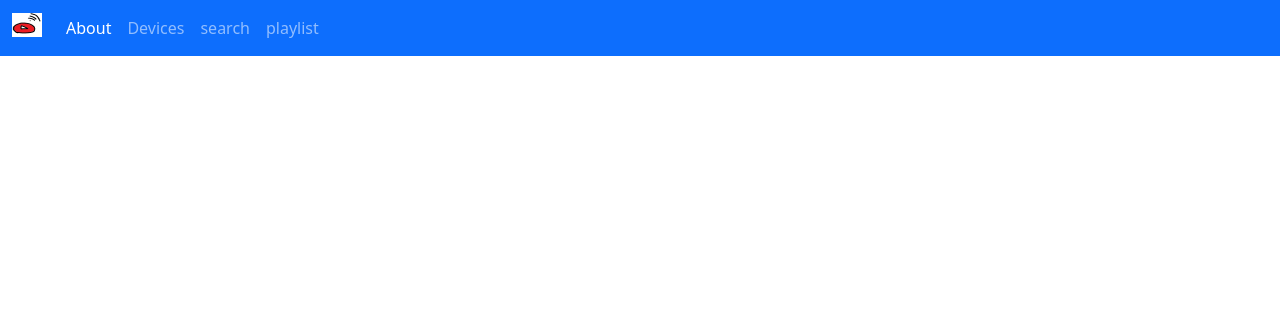
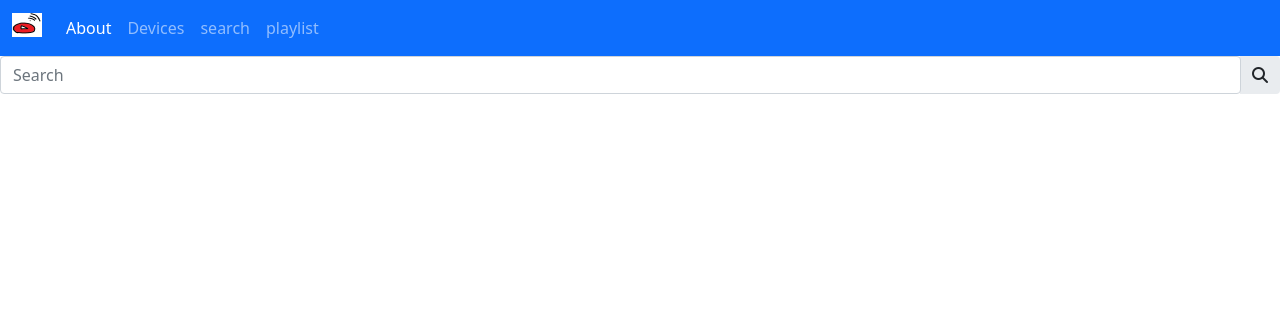
Before and after one commit to purethunder110/Webcast, a Flask app: page / in a window 1280 px wide. Shown: the top 316 px of the page. Run offline with Flask 3, Linux system fonts and the light colour scheme.

Commit message:
template inheritance

```diff
--- a/templates/about.html
+++ b/templates/about.html
@@ -1,41 +1,13 @@
-<!doctype html>
-<html>
-    <head>
-        <title>{{title}}</title>
-        <!--content loading tagline-->
-        <link href="https://cdn.jsdelivr.net/npm/bootstrap@5.0.2/dist/css/bootstrap.min.css" rel="stylesheet" integrity="sha384-EVSTQN3/azprG1Anm3QDgpJLIm9Nao0Yz1ztcQTwFspd3yD65VohhpuuCOmLASjC" crossorigin="anonymous">
-        <link rel="stylesheet" href="https://cdnjs.cloudflare.com/ajax/libs/font-awesome/6.4.2/css/all.min.css" integrity="sha512-z3gLpd7yknf1YoNbCzqRKc4qyor8gaKU1qmn+CShxbuBusANI9QpRohGBreCFkKxLhei6S9CQXFEbbKuqLg0DA==" crossorigin="anonymous" referrerpolicy="no-referrer" />
 
-    </head>
-    <body>
-        <!--navebar-->
-        <nav class="navbar navbar-expand-sm bg-primary navbar-dark">
-            <div class="container-fluid">
-              <ul class="navbar-nav">
-                <!--navnar image-->
-                <li class="nav-item">
-                    <a class="navbar-brand">
-                        <img src="{{url_for('static',filename='png/icon/logo_size192.png')}}" alt="" width="30" height="24">
-                    </a>
-                </li>
-                <!--navbar links-->
-                {% for i in websites%}
-                    {%if i==title%}
-                        <!--if statement for checking active tab-->
-                        <li class="nav-item">
-                            <a class="nav-link active" href="#">{{i}}</a>
-                        </li>
-                    {%else%}
-                        <li class="nav-item">
-                            <a class="nav-link" href="#">{{i}}</a>
-                        </li>
-                    {%endif%}
-                {%endfor%}
-              </ul>
-            </div>
-          </nav>
-        </nav>
-        <!--navebar end-->
-
-    </body>
-</html>
+{%extends "base.html"%}
+{%block content%}
+  <!--extend base-->
+  <form>
+    <div class="input-group rounded">
+      <input type="search" class="form-control rounded" placeholder="Search" aria-label="Search" aria-describedby="search-addon" />
+      <span class="input-group-text border-0" id="search-addon">
+        <i class="fas fa-search"></i>
+      </span>
+    </div>
+  </form>
+{%endblock%}
--- /dev/null
+++ b/templates/base.html
@@ -0,0 +1,45 @@
+<!doctype html>
+<html>
+    <head>
+        <title>{{title}}</title>
+        <!--content loading tagline-->
+        <link href="https://cdn.jsdelivr.net/npm/bootstrap@5.0.2/dist/css/bootstrap.min.css" rel="stylesheet" integrity="sha384-EVSTQN3/azprG1Anm3QDgpJLIm9Nao0Yz1ztcQTwFspd3yD65VohhpuuCOmLASjC" crossorigin="anonymous">
+        <link rel="stylesheet" href="https://cdnjs.cloudflare.com/ajax/libs/font-awesome/6.4.2/css/all.min.css" integrity="sha512-z3gLpd7yknf1YoNbCzqRKc4qyor8gaKU1qmn+CShxbuBusANI9QpRohGBreCFkKxLhei6S9CQXFEbbKuqLg0DA==" crossorigin="anonymous" referrerpolicy="no-referrer" />
+
+    </head>
+    <body>
+        <!--navebar-->
+        <nav class="navbar navbar-expand-sm bg-primary navbar-dark">
+            <div class="container-fluid">
+              <ul class="navbar-nav">
+                <!--navnar image-->
+                <li class="nav-item">
+                    <a class="navbar-brand">
+                        <img src="{{url_for('static',filename='png/icon/logo_size192.png')}}" alt="" width="30" height="24">
+                    </a>
+                </li>
+                <!--navbar links-->
+                {% for i in websites%}
+                    {%if i==title%}
+                        <!--if statement for checking active tab-->
+                        <li class="nav-item">
+                            <a class="nav-link active" href="#">{{i}}</a>
+                        </li>
+                    {%else%}
+                        <li class="nav-item">
+                            <a class="nav-link" href="#">{{i}}</a>
+                        </li>
+                    {%endif%}
+                {%endfor%}
+              </ul>
+            </div>
+          </nav>
+        </nav>
+        <!--navebar end-->
+        <!--main body content-->
+        {%block content%}
+        {%endblock%}
+
+        <!--end main body template-->
+    </body>
+</html>
```
